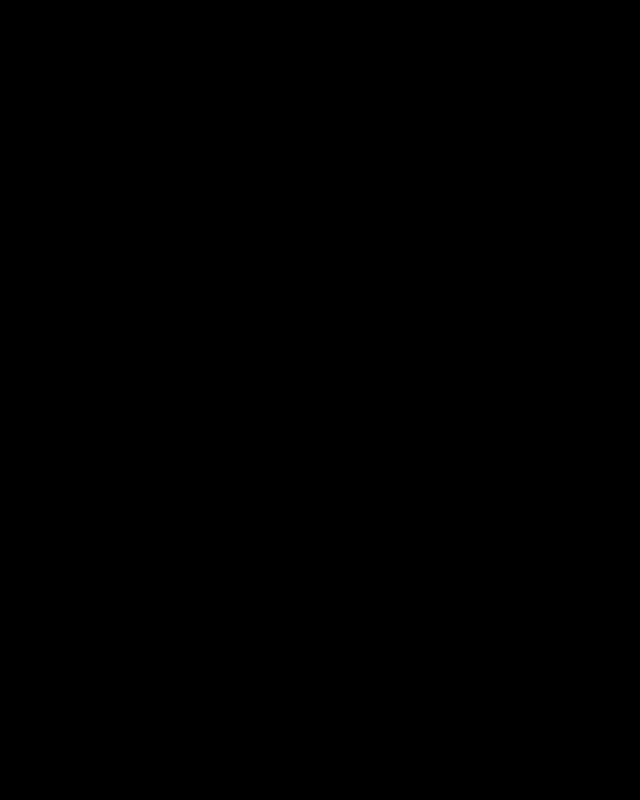
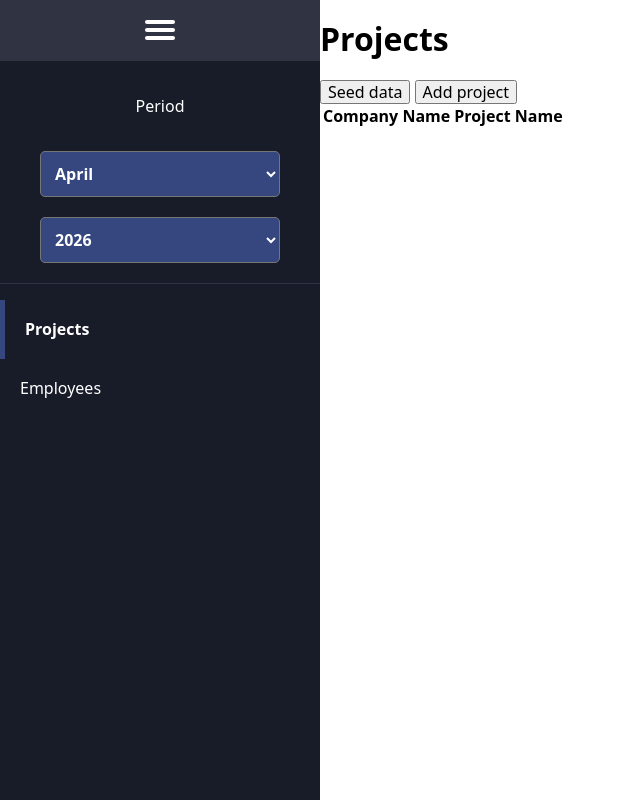
Before and after one commit to vladislav6/outsource-dashboard, a website built with Vite: page index.html in a window 1280 px wide. Shown: the whole page, without its empty margins (0-640 px from the left). Built offline with nearby package versions, Linux system fonts and the light colour scheme.

Commit message:
feat: add navigation aside

```diff
--- a/index.html
+++ b/index.html
@@ -4,9 +4,37 @@
     <meta charset="UTF-8" />
     <link rel="icon" type="image/svg+xml" href="/favicon.svg" />
     <meta name="viewport" content="width=device-width, initial-scale=1.0" />
-    <title>outsource-dashboard</title>
+    <title>Dashboard</title>
   </head>
   <body>
+    <aside class="navigation">
+      <button class="burger">
+        <span class="line"></span>
+        <span class="line"></span>
+        <span class="line"></span>
+      </button>
+      <div class="month-year">
+        <p>Period</p>
+        <select name="months" class="months"></select>
+        <select name="years" class="years"></select>
+      </div>
+      <ul class="links"></ul>
+    </aside>
+    <div class="wrapper">
+      <header>
+        <h1 class="page-name">Projects</h1>
+        <button class="btn seed-data">Seed data</button>
+        <button class="btn add-project">Add project</button>
+      </header>
+      <main>
+        <table>
+          <tr>
+            <th>Company Name</th>
+            <th>Project Name</th>
+          </tr>
+        </table>
+      </main>
+    </div>
     <script type="module" src="/src/js/main.js"></script>
   </body>
 </html>
--- a/src/js/main.js
+++ b/src/js/main.js
@@ -1 +1,3 @@
 import '../scss/main.scss';
+
+import.meta.glob('./modules/*.js', {eager: true});
--- /dev/null
+++ b/src/js/modules/burger.js
@@ -0,0 +1,6 @@
+const burger = document.querySelector('.burger');
+const nav = document.querySelector('.navigation');
+
+burger.addEventListener('click', () => {
+  nav.classList.toggle('hide');
+});
--- /dev/null
+++ b/src/js/modules/monthYear.js
@@ -0,0 +1,53 @@
+const months = [
+  "January",
+  "February",
+  "March",
+  "April",
+  "May",
+  "June",
+  "July",
+  "August",
+  "September",
+  "October",
+  "November",
+  "December"
+];
+
+const years = [
+  2025,
+  2026,
+  2027
+];
+
+function addSelectMonthOptions (options) {
+  const selectMonths = document.querySelector('.months');
+  const currentMonth = new Date().getMonth();
+
+  options.forEach((month, index) => {
+    const monthOption = document.createElement('option');
+    if (index === currentMonth) {
+      monthOption.selected = true;
+    }
+    monthOption.value = index;
+    monthOption.textContent = month;
+    selectMonths.append(monthOption);
+  });
+}
+
+function addSelectYearOptions (options) {
+  const selectYears = document.querySelector('.years');
+  const currentYear = new Date().getFullYear();
+
+  options.forEach((year) => {
+    const yearOption = document.createElement('option');
+    if (year === currentYear) {
+      yearOption.selected = true;
+    }
+    yearOption.value = year;
+    yearOption.textContent = year;
+    selectYears.append(yearOption);
+  });
+}
+
+addSelectMonthOptions(months);
+addSelectYearOptions(years);
--- /dev/null
+++ b/src/js/modules/pages.js
@@ -0,0 +1,40 @@
+
+const links = [
+  {
+    title: 'Projects',
+    active: true,
+  },
+  {
+    title: 'Employees',
+    active: false,
+  },
+];
+
+function addLinksToNav(linksList) {
+  const links = document.querySelector('.links');
+
+  linksList.forEach((link, index) => {
+    const liElement = document.createElement('li');
+    liElement.textContent = link.title;
+    liElement.setAttribute('data-id', index);
+    liElement.className = 'link';
+    if (link.active) {
+      liElement.classList.add('active');
+    }
+
+    links.append(liElement);
+  });
+}
+
+function switchPage (links) {
+  const linkArr = [...links];
+  linkArr.forEach((link) => {
+    link.addEventListener('click', (e) => {
+      linkArr.map((link) => link.classList.remove('active'));
+      e.currentTarget.classList.add('active');
+    });
+  });
+}
+
+addLinksToNav(links);
+switchPage(document.querySelectorAll('.link'));
--- /dev/null
+++ b/src/scss/common/_extends.scss
@@ -0,0 +1,2 @@
+%disp-flex { display: flex; }
+%shadow { box-shadow: 0 2px 5px #0003; }
--- /dev/null
+++ b/src/scss/common/_mixins.scss
@@ -0,0 +1,10 @@
+@use './extends';
+
+@mixin flex-settings ($fd: row, $fw: no-wrap, $gap: 0, $jc: start, $ai: stretch) {
+  @if ($fd != row) { flex-direction: $fd; }
+  @if ($fw != no-wrap){ flex-wrap: $fw; }
+  @if ($gap != 0){ gap: $gap; }
+  @if ($jc != start){ justify-content: $jc; }
+  @if ($ai != stretch){ align-items: $ai; }
+  @extend %disp-flex;
+}
--- /dev/null
+++ b/src/scss/common/_variables.scss
@@ -0,0 +1,9 @@
+$dark: #181c29;
+$dark-hover: #2f3342;
+$dark-select: #36477f;
+$static-white: #ffffff;
+$content-background: #ecf3f8;
+$tag-silver: #737880;
+$tag-red: #ff4343;
+$tag-green: #06a44f;
+$overlay: rgba(24, 28, 41, 0.8);
--- /dev/null
+++ b/src/scss/components/index.scss
@@ -0,0 +1,2 @@
+@forward './navigation/index.scss';
+@forward './header/index.scss';
--- /dev/null
+++ b/src/scss/components/navigation/index.scss
@@ -0,0 +1,100 @@
+@use '../../common/variables' as v;
+@use '../../common/mixins' as m;
+@use '../../common/extends';
+
+.navigation {
+  width: 320px;
+  overflow: hidden;
+  height: 100vh;
+  background-color: v.$dark;
+  color: v.$static-white;
+  transition: width .4s ease;
+
+  .burger {
+    @include m.flex-settings (column, no-wrap, 4px, start, center);
+    background-color: v.$dark;
+    border: none;
+    cursor: pointer;
+    padding: 20px 10px;
+    width: 100%;
+    border-bottom: 1px solid v.$dark-hover;
+
+    .line {
+      width: 30px;
+      height: 4px;
+      background-color: v.$static-white;
+      border-radius: 5px;
+    }
+  }
+
+  .burger:hover {
+    background-color: v.$dark-hover;
+  }
+
+  .month-year {
+    width: 100%;
+    @include m.flex-settings (column, no-wrap, 20px, start, center);
+    border-bottom: 1px solid v.$dark-hover;
+    padding: 20px 10px;
+
+    .months,
+    .years {
+      width: 80%;
+      padding: 10px;
+      border-radius: 5px;
+      cursor: pointer;
+      background-color: v.$dark-select;
+      color: v.$static-white;
+      font-weight: bold;
+    }
+  }
+
+  .links {
+    list-style: none;
+    padding: 0;
+
+    .link {
+      padding: 20px;
+      cursor: pointer;
+    }
+
+    .link:hover {
+      background-color: v.$dark-hover;
+    }
+
+    .active {
+      border-left: 5px solid v.$dark-select;
+      font-weight: bold;
+    }
+  }
+}
+
+.hide {
+  width: 0;
+  padding-top: 60px;
+
+  .burger {
+    position: fixed;
+    top: 10px;
+    left: 10px;
+    width: 60px;
+    border-radius: 5px;
+    @extend %shadow;
+
+    .line:first-child,
+    .line:last-child {
+      width: 21px;
+      margin-right: 3px;
+      align-self: end;
+      transition: transform 0.6s ease;
+    }
+
+    .line:first-child {
+      transform: rotate(45deg);
+    }
+
+    .line:last-child {
+      transform: rotate(-45deg);
+    }
+  }
+}
--- a/src/scss/main.scss
+++ b/src/scss/main.scss
@@ -1,3 +1,7 @@
+@use '/node_modules/modern-normalize/modern-normalize.css';
+@use './components/index.scss';
+
 body {
-  background-color: black;
+  display: grid;
+  grid-template-columns: auto 1fr;
 }
```
Also changed, not shown: src/js/common/functions.js (added), src/js/modules/employees.js (added), src/js/modules/header.js (added), src/js/modules/projects.js (added), src/scss/components/header/index.scss (added).
